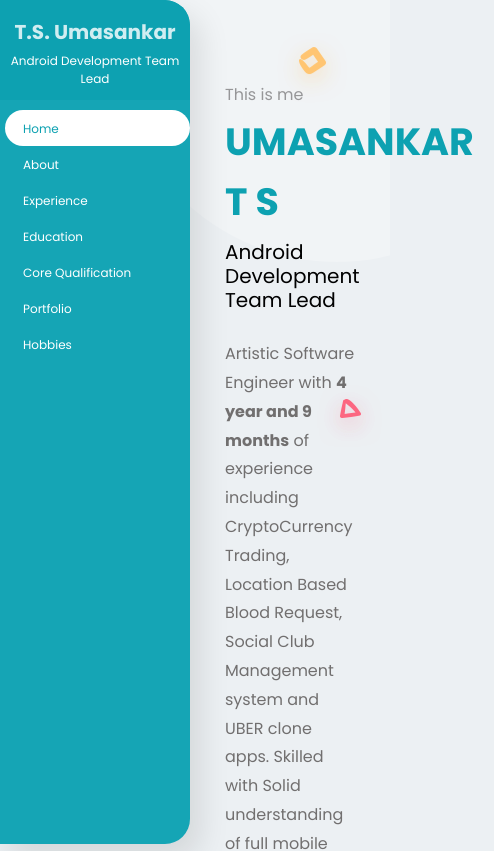
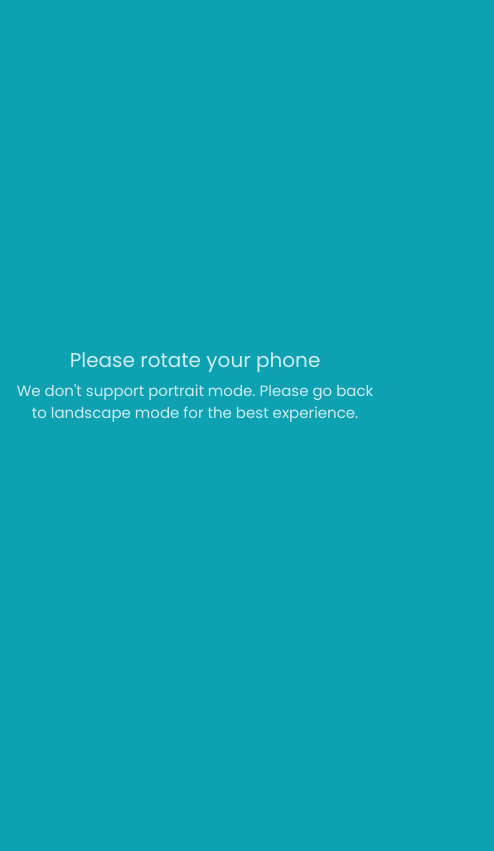
Before and after one commit to umasankar-ts/react-resume, a React (Create React App) app: page /home in a window 390 px wide. Shown: the top 851 px of the page, 494 px wide, since content can reach past the window. Built offline with nearby package versions, Linux system fonts and the light colour scheme; a web font is replaced by a local one.

Commit message:
Lock orientation script added in index

```diff
--- a/public/index.html
+++ b/public/index.html
@@ -57,6 +57,11 @@
           }, false);
         }
   </script>
+  <script>
+    if ($(window).width() < 830) {
+      window.screen.orientation.lock('landscape')
+    }
+  </script>
 </html>
 <!--
 document.getElementById("button").addEventListener("click", function() {
--- a/src/component/InitialComponent.js
+++ b/src/component/InitialComponent.js
@@ -2,17 +2,12 @@ import React, {Component} from 'react';
 import {NavLink} from 'react-router-dom';
 
 class InitialComponent extends	Component{
-	lock(){
-		window.screen.orientation.lock('landscape').catch(function(error) {
-    		console.log('dsfdsfjodsi')
-		});
-	}
 	render(){
 		return(
 			<div className="initial-bg">
 	            <div className="fingerprint-section text-center w-100">
 	            	<NavLink to="/home" id="thumb-impression">
-	                	<img src="../images/fingerprint.png" className="img-fluid finger-print-img" onClick={this.lock} alt="Fingerprint icon"/>
+	                	<img src="../images/fingerprint.png" className="img-fluid finger-print-img" alt="Fingerprint icon"/>
 	            	</NavLink>
 	            </div>
             </div>
@@ -21,8 +16,3 @@ class InitialComponent extends	Component{
 
 }
 export default InitialComponent
-
-/*console.log('sdjfdsj');
-		window.addEventListener("orientationchange", function(event) {
-  			console.log("the orientation of the device is now " + event.target.screen.orientation.angle);
-		});*/
--- a/src/css/responsive.css
+++ b/src/css/responsive.css
@@ -131,3 +131,17 @@ and (-webkit-min-device-pixel-ratio: 2){
  	}
 
 }
+
+/*Mobileview Portrait mode*/
+@media (max-width: 767px) and (orientation:portrait) {
+   .sidebar, .content-wrapper{
+   		display:none
+   }
+   .message{
+   		display: block
+   }
+   body{
+   		/*background:#425c5a*/
+   		background-color: #0DA1B1;
+   }
+}
```
